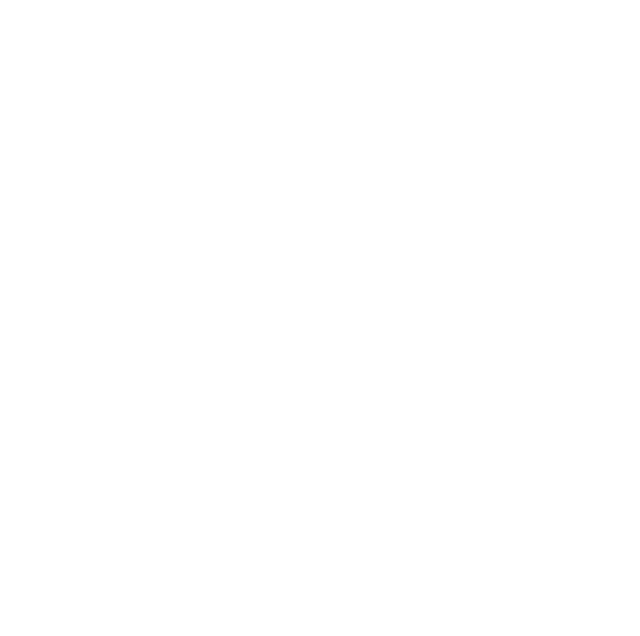
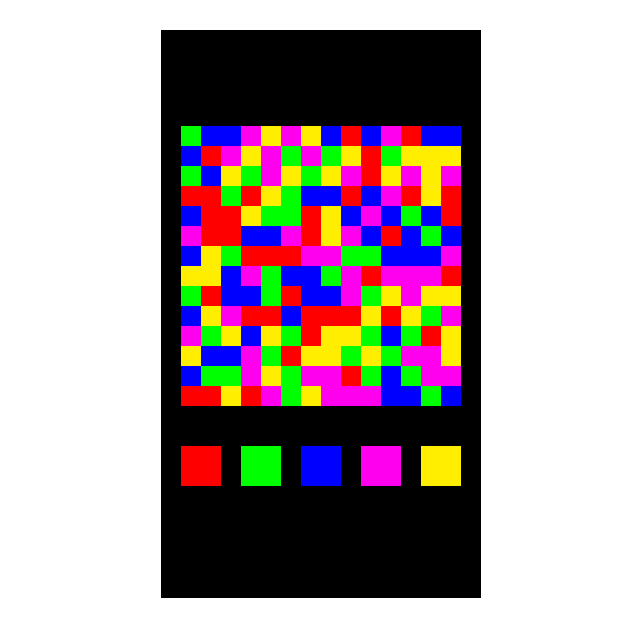
Before and after one commit to squa7ed/mgl, a website built with webpack: page index.html in a window 1280 px wide. Shown: the whole page, without its empty margins (319-959 px from the left). Built offline with nearby package versions, Linux system fonts and the light colour scheme.

Commit message:
Basic game without library.

```diff
--- a/index.html
+++ b/index.html
@@ -23,7 +23,7 @@
 
 <body>
     <div id='container'></div>
-    <script src="/build/main.js"></script>
+    <script src="main.js"></script>
 </body>
 
 </html>
--- a/index.js
+++ b/index.js
@@ -1 +1,4 @@
-console.debug('Hello world!');
+import Game from './src/game';
+
+let game = new Game();
+game.start();
--- a/package.json
+++ b/package.json
@@ -9,7 +9,8 @@
   "private": true,
   "scripts": {
     "build": "webpack",
-    "start": "yarn run build && webpack-dev-server"
+    "watch": "webpack --watch",
+    "start": "webpack-dev-server --hot"
   },
   "devDependencies": {
     "babel-core": "^6.26.3",
--- /dev/null
+++ b/src/game.js
@@ -0,0 +1,208 @@
+const ROWS = 14;
+const COLUMNS = 14;
+const COLORS = [
+  '#ff0000',
+  '#00ff00',
+  '#0000ff',
+  '#ff00ee',
+  '#ffee00',
+];
+
+let cnt = 0;
+
+export default class Game {
+  constructor() {
+    this.canvas = undefined;
+    this.context = undefined;
+
+    this.bindLoop = this.loop.bind(this);
+    this.inputHandler = this.onButtonPressed.bind(this);
+
+    this.onload = undefined;
+
+    this.displayList = [];
+    this.inputList = [];
+
+    this.field = [];
+
+    this.setupCanvas();
+  }
+
+  setupCanvas() {
+    this.canvas = document.createElement('canvas');
+    this.canvas.width = 320;
+    this.canvas.height = 568;
+    document.getElementById('container').appendChild(this.canvas);
+    this.context = this.canvas.getContext('2d');
+  }
+
+  start() {
+    this.startAnimation();
+    this.onload = this.create;
+    this.load();
+  }
+
+  startAnimation() {
+    requestAnimationFrame(this.bindLoop);
+  }
+
+  loop() {
+    this.update();
+    this.render();
+    this.startAnimation();
+  }
+
+  update() {
+
+  }
+
+  render() {
+    this.context.fillStyle = '#000';
+    this.context.fillRect(0, 0, this.canvas.width, this.canvas.height);
+    this.displayList.forEach(sprite => sprite.render(this.context));
+  }
+
+  load() {
+    cnt++;
+    console.log('calling load...');
+    console.log('load finshed...');
+    if (this.onload && typeof this.onload === 'function') {
+      this.onload.call(this);
+    }
+  }
+
+  create() {
+    const tileSize = this.canvas.width / (COLUMNS + 2);
+    const fieldOffsetY = (this.canvas.height - tileSize * ROWS) / 3;
+    const fieldOffsetX = tileSize;
+    const buttonsOffsetY = fieldOffsetY + tileSize * ROWS + 2 * tileSize;
+    let index = 0;
+    let gap = Math.round((COLUMNS * tileSize - 2 * COLORS.length * tileSize) / (COLORS.length - 1));
+    for (let r = 0; r < ROWS; r++) {
+      this.field[r] = [];
+      for (let c = 0; c < COLUMNS; c++) {
+        index = Math.round(Math.random() * 1000) % COLORS.length;
+        let item = this.addSprite(fieldOffsetX + c * tileSize, fieldOffsetY + r * tileSize, tileSize, tileSize, COLORS[index]);
+        item.data.set('row', r);
+        item.data.set('column', c);
+        item.data.set('color', index);
+        this.field[r][c] = item;
+      }
+    }
+    for (index = 0; index < COLORS.length; index++) {
+      let item = this.addSprite(
+        fieldOffsetX + index * tileSize * 2 + index * gap,
+        buttonsOffsetY,
+        tileSize * 2,
+        tileSize * 2,
+        COLORS[index]);
+      item.data.set('color', index);
+      this.enabelInput(item);
+    }
+    this.startListeners();
+  }
+
+  enabelInput(sprite) {
+    if (this.inputList.indexOf(sprite) === -1) {
+      this.inputList.push(sprite);
+    }
+  }
+
+  startListeners() {
+    this.canvas.addEventListener('mousedown', this.inputHandler, { passive: false });
+  }
+
+  /**
+   *
+   * @param {MouseEvent} event
+   */
+  onButtonPressed(event) {
+    let pointer = this.translateCoordinates(event.clientX, event.clientY);
+    let button = this.inputList.find(item => item.isMouseOver(pointer.x, pointer.y));
+    if (button) {
+      if (this.field[0][0].data.get('color') !== button.data.get('color')) {
+        this.flood(button.data.get('color'), 0, 0);
+      }
+    }
+  }
+
+  translateCoordinates(x, y) {
+    let rect = this.canvas.getBoundingClientRect();
+    return { x: x - rect.left, y: y - rect.top };
+  }
+
+  flood(color, row, column) {
+    let oldColor = this.field[row][column].data.get('color');
+    let stack = [this.field[row][column]];
+    let matched = [];
+    while (stack.length !== 0) {
+      let tile = stack.pop();
+      let r = tile.data.get('row');
+      let c = tile.data.get('column');
+      if (matched.indexOf(tile) === -1) {
+        matched.push(tile);
+      }
+      if (r > 0 && this.field[r - 1][c].data.get('color') === oldColor && matched.indexOf(this.field[r - 1][c]) === -1) {
+        stack.push(this.field[r - 1][c]);
+      }
+      if (c < COLUMNS - 1 && this.field[r][c + 1].data.get('color') === oldColor && matched.indexOf(this.field[r][c + 1]) === -1) {
+        stack.push(this.field[r][c + 1]);
+      }
+      if (r < ROWS - 1 && this.field[r + 1][c].data.get('color') === oldColor && matched.indexOf(this.field[r + 1][c]) === -1) {
+        stack.push(this.field[r + 1][c]);
+      }
+      if (c > 0 && this.field[r][c - 1].data.get('color') === oldColor && matched.indexOf(this.field[r][c - 1]) === -1) {
+        stack.push(this.field[r][c - 1]);
+      }
+    }
+    if (matched.length > 0) {
+      let len = matched.length;
+      let delay = Math.round(500 / len);
+      matched
+        .sort((a, b) => Math.hypot(a.x, a.y) - Math.hypot(b.x, b.y))
+        .forEach((sprite, index) => {
+          setTimeout(() => {
+            sprite.data.set('color', color);
+            sprite.color = COLORS[color];
+          }, index * delay);
+        });
+    }
+  }
+
+  addSprite(x, y, width, height, color) {
+    let sprite = new Sprite(x, y, width, height, color);
+    this.displayList.push(sprite);
+    return sprite;
+  }
+};
+
+/**
+ * Simple sprite object, we use colored rectangles at this moment.
+ */
+class Sprite {
+  constructor(x, y, width, height, color) {
+    this.x = x || 0;
+    this.y = y || 0;
+    // size
+    this.width = width || 0;
+    this.height = height || 0;
+    this.color = color || '#ff0000'
+    this.data = new Map();
+  }
+
+  /**
+   *
+   * @param {CanvasRenderingContext2D} context
+   */
+  render(context) {
+    const color = context.fillStyle;
+    context.fillStyle = this.color;
+    context.fillRect(this.x, this.y, this.width, this.height);
+    context.fillStyle = color;
+  }
+
+  isMouseOver(x, y) {
+    return x > this.x && x < this.x + this.width && y > this.y && y < this.y + this.height;
+  }
+
+}
--- a/webpack.config.js
+++ b/webpack.config.js
@@ -9,6 +9,10 @@
     filename: '[name].js'
   },
   devtool: 'source-map',
+  devServer: {
+    contentBase: `${__dirname}`,
+    watchContentBase: true
+  },
   module: {
     rules: [
       {
```
